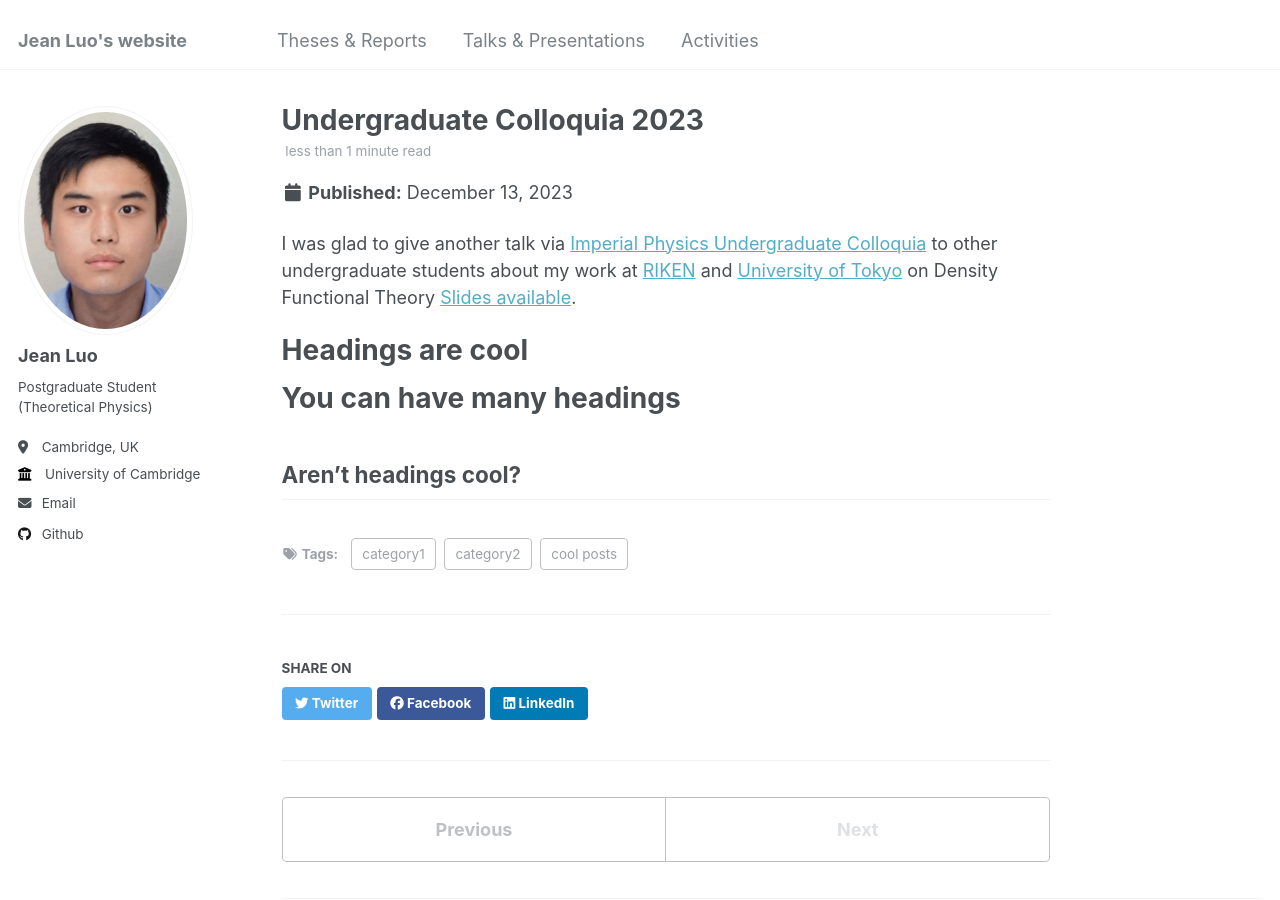
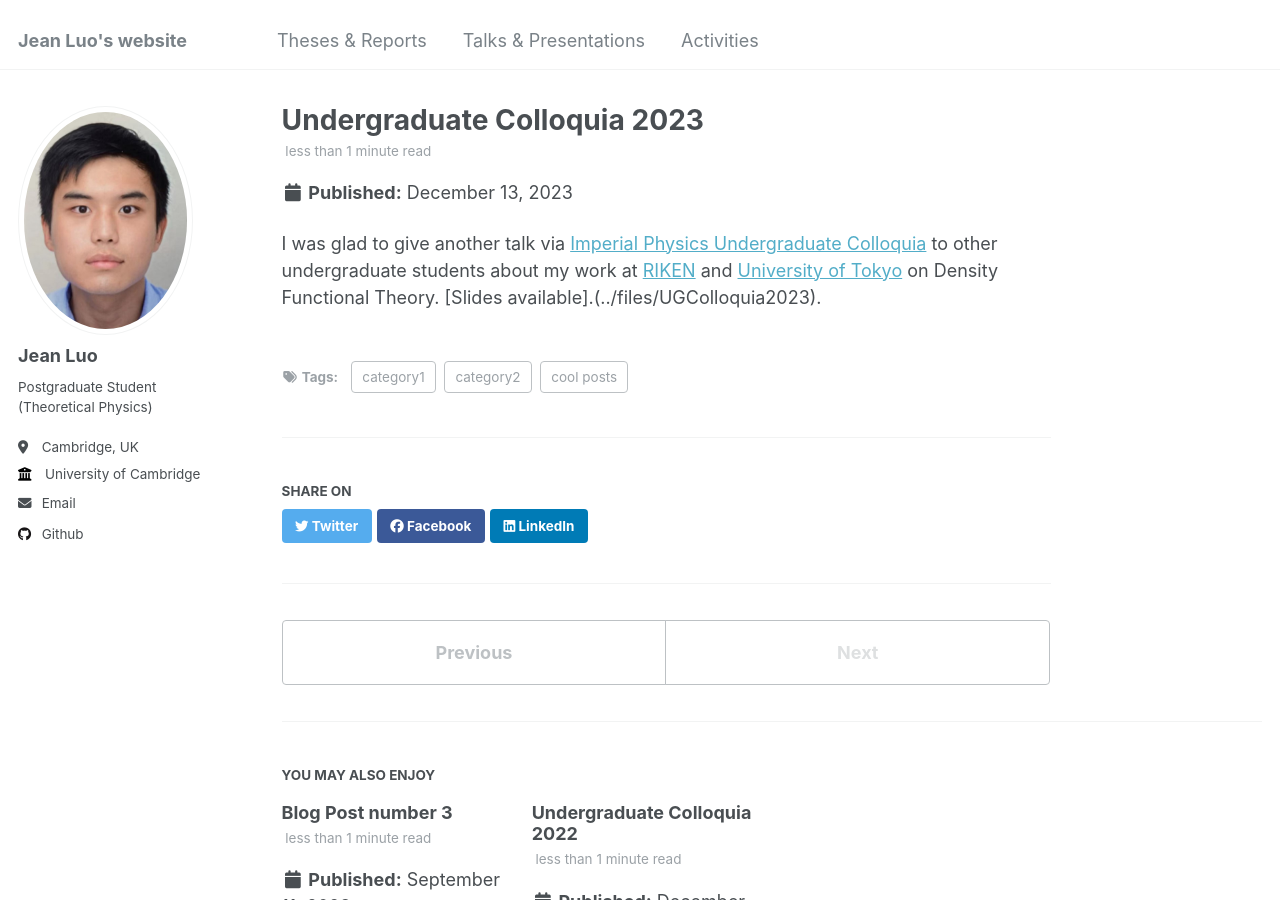
Before and after one commit to JeanYunqiLuo/JeanYunqiLuo.github.io, a Jekyll site: the page built from _posts/2013-08-14-blog-post-2.md, in a window 1280 px wide and 900 px high. Built offline with Jekyll 4.4.1, drawn with Linux system fonts in a browser that asks for light colours.

Commit message:
Update 2013-08-14-blog-post-2.md

```diff
--- a/_posts/2013-08-14-blog-post-2.md
+++ b/_posts/2013-08-14-blog-post-2.md
@@ -9,13 +9,4 @@ tags:
 ---
 
 
-I was glad to give another talk via [Imperial Physics Undergraduate Colloquia](https://www.imperial.ac.uk/physics/students/current-students/undergraduates/community/colloquia/) to other undergraduate students about my work at [RIKEN](https://www.riken.jp/en/) and [University of Tokyo](https://www.u-tokyo.ac.jp/en/) on Density Functional Theory [Slides available](../files/UGColloquia2023).
-
-Headings are cool
-======
-
-You can have many headings
-======
-
-Aren't headings cool?
-------
+I was glad to give another talk via [Imperial Physics Undergraduate Colloquia](https://www.imperial.ac.uk/physics/students/current-students/undergraduates/community/colloquia/) to other undergraduate students about my work at [RIKEN](https://www.riken.jp/en/) and [University of Tokyo](https://www.u-tokyo.ac.jp/en/) on Density Functional Theory. [Slides available].(../files/UGColloquia2023).
```
